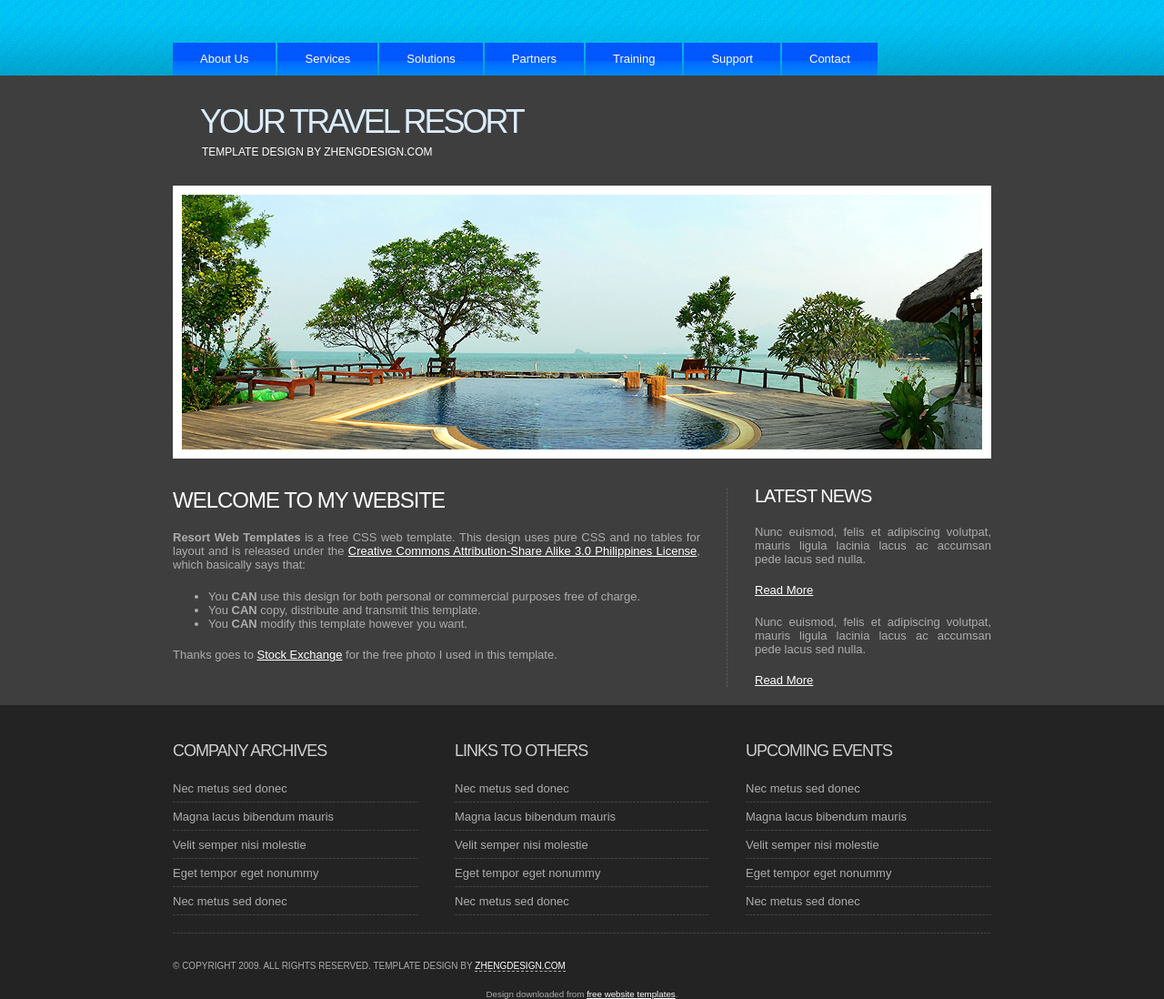
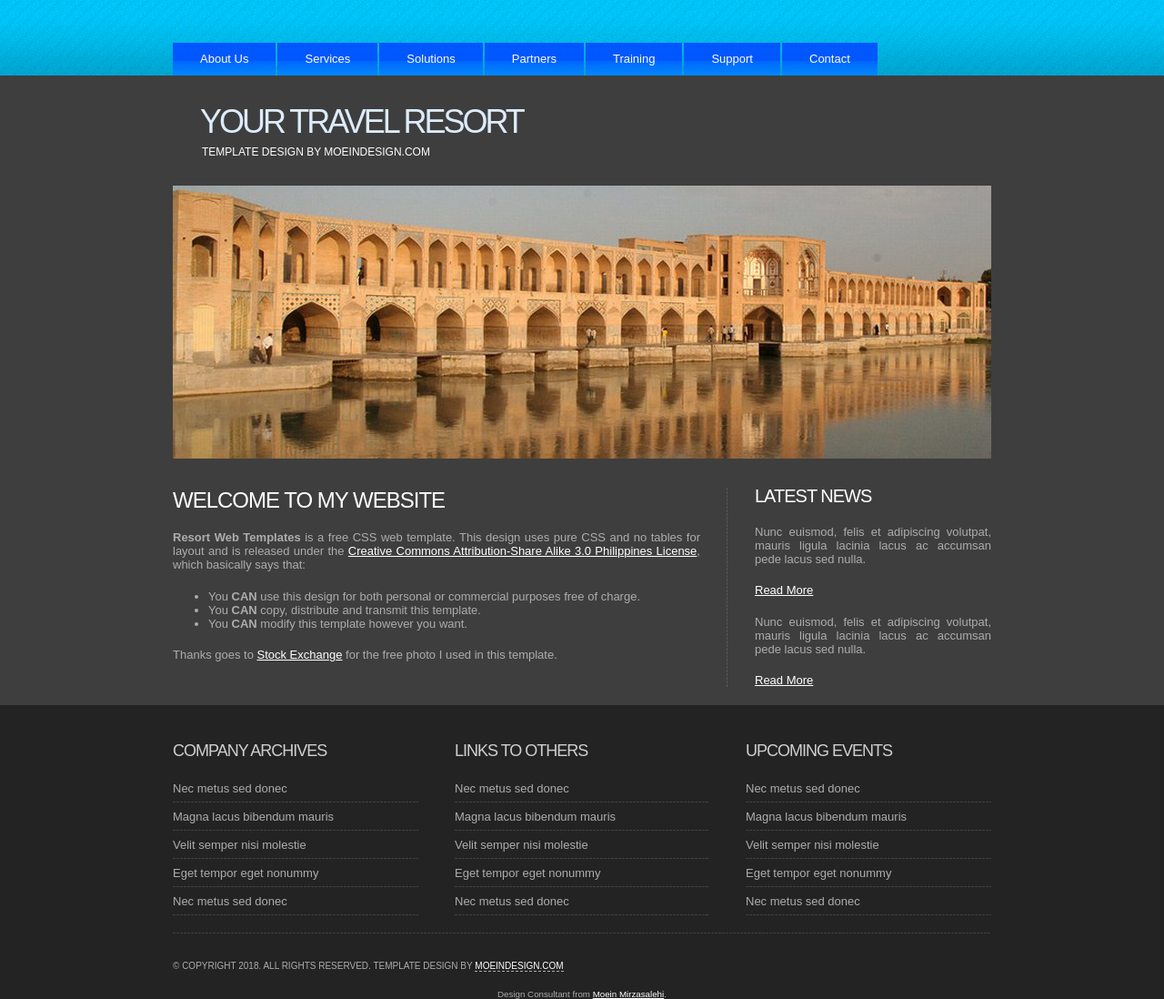
Before and after one commit to mirzasalehi/profile, a plain HTML site: page index.html in a window 1280 px wide. Shown: the whole page at 91% size. Drawn offline with Linux system fonts and the light colour scheme.

Commit message:
morning
Thank god

```diff
--- a/index.html
+++ b/index.html
@@ -1,9 +1,9 @@
 <!DOCTYPE html PUBLIC "-//W3C//DTD XHTML 1.0 Transitional//EN" "http://www.w3.org/TR/xhtml1/DTD/xhtml1-transitional.dtd">
 <html xmlns="http://www.w3.org/1999/xhtml">
-<!-- Template Design by ZhengDesign.com | http://www.ZhengDesign.com | Released for free under a Creative Commons Attribution-Share Alike 3.0 Philippines -->
+<!-- Template Design by MoeinDesign.com | http://www.MoeinDesign.com | Released for free under a Creative Commons Attribution-Share Alike 3.0 Philippines -->
 <head>
 <meta http-equiv="content-type" content="text/html; charset=utf-8" />
-<title>Template Design by ZhengDesign.com</title>
+<title>Template Design by MoeinDesign.com</title>
 <meta name="keywords" content="" />
 <meta name="description" content="" />
 <link href="layout.css" rel="stylesheet" type="text/css" media="screen" />
@@ -27,12 +27,12 @@
 		<td><table width="100%" border="0" cellpadding="0" cellspacing="0" id="logo">
 				<tr>
 					<td><h1>Your Travel Resort</h1>
-						<p><a href="http://www.zhengdesign.com" target="_blank">Template Design by ZhengDesign.com</a></p></td>
+						<p><a href="http://www.moeindesign.com" target="_blank">Template Design by MoeinDesign.com</a></p></td>
 				</tr>
 			</table>
 			<table width="100%" border="0" cellpadding="0" cellspacing="0" id="splash">
 				<tr>
-					<td><img src="images/image03.jpg" alt="" /></td>
+					<td><img src="images/05.jpg" alt="" /></td>
 				</tr>
 			</table>
 			<table width="100%" border="0" cellpadding="0" cellspacing="0" id="page">
@@ -96,8 +96,9 @@
 		<td>&nbsp;</td>
 	</tr>
 	<tr>
-		<td><p>&copy;&nbsp;Copyright 2009. All Rights Reserved. template design by <a href="#" class="links">zhengdesign.com</a> </p></td>
+		<td><p>&copy;&nbsp;Copyright 2018. All Rights Reserved. template design by <a href="#" class="links">moeindesign.com</a> </p></td>
 	</tr>
 </table>
-<div style="text-align: center; font-size: 0.75em;">Design downloaded from <a href="http://www.freewebtemplates.com/">free website templates</a>.</div></body>
+<div style="text-align: center; font-size: 0.75em;">Design Consultant from
+	<a href="https://de.linkedin.com/in/moein-mirzasalehi-31712859">Moein Mirzasalehi</a>.</div></body>
 </html>
```
